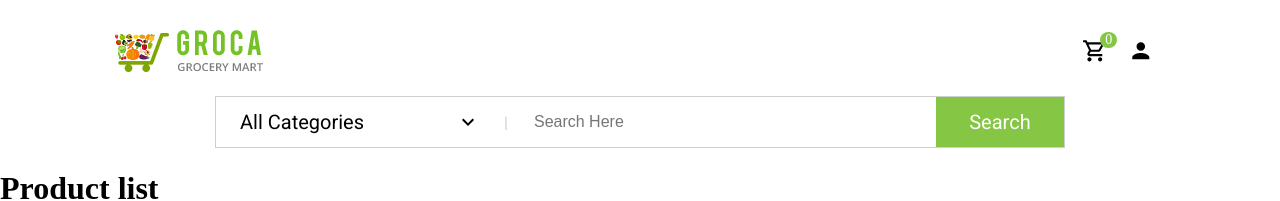
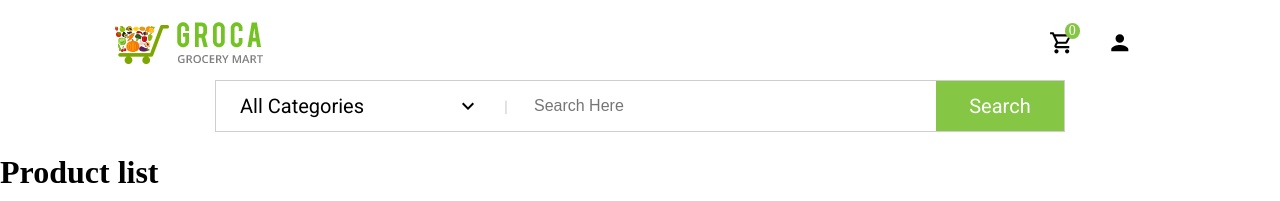
Before and after one commit to Intterius/online-shopping-platform, a React (Create React App) app: page /home in a window 1280 px wide. Shown: the top 201 px of the page. Built offline with nearby package versions, Linux system fonts and the light colour scheme.

Commit message:
Bugs fixing

```diff
--- a/src/components/DashboardHeader/InteractionLinks/index.jsx
+++ b/src/components/DashboardHeader/InteractionLinks/index.jsx
@@ -1,4 +1,4 @@
-import { Box } from '@material-ui/core';
+import { Box, Zoom } from '@material-ui/core';
 import { Link } from 'react-router-dom';
 import { useEffect, useState } from 'react';
 import { useStyles } from './styles';
@@ -12,6 +12,8 @@ import clsx from 'clsx';
 const InteractionLinks = () => {
   const classes = useStyles();
   const [sticky, setSticky] = useState(false);
+
+  const [showCartProducts, setShowCartProducts] = useState(false);
 
   const scrollCheck = () => {
     if (window.pageYOffset >= 100) {
@@ -42,11 +44,33 @@ const InteractionLinks = () => {
           </Link>
         </Box>
         <div className={classes.linksContainer}>
+          <Box
+            display='flex'
+            justifyContent='start'
+            alignContent='center'
+            style={{ position: 'relative', width: '50%' }}
+            onMouseEnter={() => setShowCartProducts(true)}
+            onMouseLeave={() => setShowCartProducts(false)}
+          >
             <Link to={'#'} className={classes.links}>
+              <div style={{ position: 'relative' }}>
                 <ShoppingCartOutlinedIcon className={classes.cart} />
                 <div className={classes.cartCounter}>0</div>
+              </div>
             </Link>
-          <Link to={'./account/login'} className={classes.links} title='Login'>
+            <Zoom in={showCartProducts} timeout={350}>
+              <Box className={classes.cartProducts}>
+                Your cart is currently empty!
+              </Box>
+            </Zoom>
+          </Box>
+          <Box
+            display='flex'
+            justifyContent='space-between'
+            alignContent='center'
+            style={{ width: '50%' }}
+          >
+            <Link to={'/account/login'} className={classes.links} title='Login'>
               <PersonIcon className={classes.user} />
             </Link>
             <Link to={'#'} className={clsx(classes.links, classes.exit)}>
@@ -55,6 +79,7 @@ const InteractionLinks = () => {
             <div className={classes.menuBtn}>
               <MenuIcon />
             </div>
+          </Box>
         </div>
       </Box>
     </div>
--- a/src/components/DashboardHeader/InteractionLinks/styles.js
+++ b/src/components/DashboardHeader/InteractionLinks/styles.js
@@ -28,6 +28,7 @@ const useStyles = makeStyles((theme) => ({
     position: 'sticky',
     animation: '$stickyHeader 0.5s ease-in-out',
     top: 0,
+    boxShadow: '0px 15px 10px -15px #111',
   },
 
   '@keyframes stickyHeader': {
@@ -38,32 +39,27 @@ const useStyles = makeStyles((theme) => ({
   linksContainer: {
     display: 'flex',
     alignItems: 'center',
-    justifyContent: 'center',
-    width: '7%',
+    justifyContent: 'space-between',
+    width: '11%',
     [theme.breakpoints.down('965')]: {
-      width: '10%',
+      width: '20%',
     },
     [theme.breakpoints.down('760')]: {
       width: '100%',
-      justifyContent: 'space-between',
+      paddingTop: theme.spacing(3.8),
     },
   },
 
   links: {
-    paddingRight: theme.spacing(2.5),
     color: theme.palette.common.black,
     textDecoration: 'none',
     '&:hover': {
       color: theme.palette.primary.main,
     },
-    [theme.breakpoints.down('760')]: {
-      paddingRight: theme.spacing(4.5),
-    },
   },
 
   cart: {
     fontSize: theme.spacing(3.2),
-    marginTop: theme.spacing(2.05),
   },
 
   cartCounter: {
@@ -71,26 +67,47 @@ const useStyles = makeStyles((theme) => ({
     display: 'flex',
     justifyContent: 'center',
     alignItems: 'center',
-    position: 'relative',
-    width: '65%',
+    position: 'absolute',
+    width: '60%',
     fontSize: theme.spacing(1.75),
-    bottom: theme.spacing(4.5),
-    left: theme.spacing(2.25),
+    left: theme.spacing(1.9),
+    bottom: theme.spacing(2.5),
     borderRadius: '50%',
     background: theme.palette.primary.main,
   },
 
+  cartProducts: {
+    width: '350px',
+    color: '#444444',
+    fontFamily: 'Roboto, sans-serif',
+    textAlign: 'center',
+    padding: theme.spacing(2, 0),
+    position: 'absolute',
+    background: 'white',
+    border: 'transparent',
+    top: theme.spacing(4.7),
+    right: theme.spacing(1.9),
+    boxShadow: '0px 0px 30px 0 rgb(0 0 0 / 15%)',
+    [theme.breakpoints.down('760')]: {
+      right: theme.spacing(-10),
+    },
+    [theme.breakpoints.down('500')]: {
+      display: 'none',
+    },
+  },
+
   user: {
     fontSize: theme.spacing(3.2),
+    marginRight: theme.spacing(1.25),
   },
 
   exit: {
+    marginRight: theme.spacing(1.25),
     display: 'none',
   },
 
   menuBtn: {
     display: 'none',
-    paddingRight: theme.spacing(1.9),
     '&:hover': {
       cursor: 'pointer',
       color: theme.palette.primary.main,
--- a/src/components/DashboardHeader/index.jsx
+++ b/src/components/DashboardHeader/index.jsx
@@ -1,13 +1,12 @@
 import InteractionLinks from './InteractionLinks';
-import AllCategoryDropDown from "./AllCategoryDropDown";
-
+import AllCategoryDropDown from './AllCategoryDropDown';
 
 const DashboardHeader = () => {
   return (
-    <div>
+    <>
       <InteractionLinks />
       <AllCategoryDropDown />
-    </div>
+    </>
   );
 };
 
--- a/src/utils/FormValidation.js
+++ b/src/utils/FormValidation.js
@@ -1,10 +1,10 @@
 import * as EmailValidator from 'email-validator';
-import { useState } from 'react';
+import { useCallback, useState } from 'react';
 
 const useFormValidation = (initialState) => {
   const [fields, setValues] = useState(initialState);
 
-  const validateEmail = (e) => {
+  const validateEmail = useCallback((e) => {
     const { value } = e.target;
     if (!EmailValidator.validate(value)) {
       return {
@@ -14,9 +14,9 @@ const useFormValidation = (initialState) => {
     } else {
       return { input: value, error: '' };
     }
-  };
+  }, []);
 
-  const validatePassword = (e) => {
+  const validatePassword = useCallback((e) => {
     const { value } = e.target;
     const validation = new RegExp(/^([a-zA-Z0-9_-]){5,10}$/);
     if (validation.test(value)) {
@@ -27,7 +27,7 @@ const useFormValidation = (initialState) => {
         error: 'Password must contain 5 to 10 letters and numbers.',
       };
     }
-  };
+  }, []);
 
   return [
     fields,
```
Lines whose indentation alone changed are shown as unchanged.
